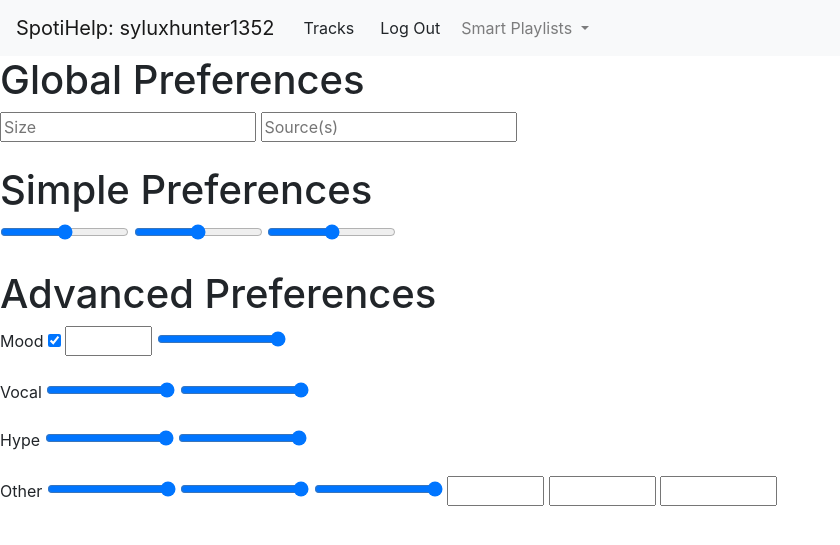
After one commit to bflisk/SpotiHelp, a Flask app: page /playlist-new/options in a window 1280 px wide. The commit adds this page. Shown: the top 545 px of the page, without its empty margins (0-840 px from the left). Run offline with Flask 2, Linux system fonts and the light colour scheme; a user stored in the database is signed in; some libraries are stand-ins or nearby versions.

Commit message:
Added New Playlist Preferences
- Added a page where user can specify various options for the new smart playlist they are creating

```diff
--- a/app.py
+++ b/app.py
@@ -159,6 +159,7 @@ def redirectPage():
     session["token_info"] = token_info # Saves token info into the the session
     sp = create_sp()
     session["username"] = sp.current_user()['display_name'] # Sets session username
+    #session["user_id"] = generate_password_hash(session["username"],method='pbkdf2:sha256', salt_length=8) # Generate unique id for user
 
     # Checks if the user is registered and adds to database accordingly
     if not db.execute("SELECT * FROM users WHERE username=?", session["username"]):
@@ -220,9 +221,9 @@ def new_playlist():
 
     if request.method == "POST":
         # Gets user's desired new playlist parameters
-        playlist_name = request.form.get("playlist_name")
-        playlist_pub = request.form.get("playlist_pub")
-        playlist_desc = request.form.get("playlist_desc")
+        name = request.form.get("playlist_name")
+        pub = request.form.get("playlist_pub")
+        desc = request.form.get("playlist_desc")
 
         # Parses whether playlis is public or not
         if playlist_pub == 'on':
@@ -231,7 +232,7 @@ def new_playlist():
             playlist_pub = False
 
         # Creates the playlist in the user's library
-        sp.user_playlist_create(session['username'], playlist_name, public=playlist_pub, description=playlist_desc)
+        sp.user_playlist_create(session['username'], name, public=pub, description=desc)
 
         # Gets new playlist information from Spotify
         #sp.playlist
@@ -242,15 +243,64 @@ def new_playlist():
         except:
             playlist_art = ''
 
-        # Adds the new playlist into the database
-        """db.execute("INSERT INTO playlists VALUES (?,?,?,?,?);", session['user_id'], playlist['id'], playlist['name'],
-                    playlist_art, playlist['external_urls']['spotify'])
-        """
-
         #return redirect(f"/playlist-edit/{playlist_id}")
         return render_template("playlist-new.html")
     else:
         return render_template("playlist-new.html")
+
+
+# Displays options for the creation of a new smart playlist
+@app.route("/playlist-new/options", methods=["GET", "POST"])
+@login_required
+def new_playlist_options():
+    if request.method == "POST":
+        sp = create_sp() # Creates a new spotify object
+        playlist_options = {} # Initializes the playlist's options
+
+        # Global preferences
+        size = request.form.get("playlist_size") # Number of songs in playlist
+        source = request.form.get("source") # TODO Source(s) the new playlist pulls from
+
+        # Simple Preferences
+        playlist_options.update({"mood": request.form.get("mood")})
+        playlist_options.update({"vocal": request.form.get("vocal")})
+        playlist_options.update({"hype": request.form.get("hype")})
+
+        # Advanced Preferences
+        # Mood
+        playlist_options.update({"mode": request.form.get("mode")}) # (0/1) Mode = Minor/Major
+        playlist_options.update({"key": request.form.get("key")}) # Uses pitch-class notation (e.g. 0 = C, 1 = C#, 2= D)
+        playlist_options.update({"valence": request.form.get("valence")}) # (0-1)'positiveness/happiness' of track
+
+        # Vocal
+        playlist_options.update({"speechiness": request.form.get("speechiness")}) # (0-1) Presence of spoken word (> 0.66 = All spoken word, 0.33 < semi-spoken < 0.66, All instruments < 0.33)
+        playlist_options.update({"instrumentalness": request.form.get("instrumentalness")}) # (0-1) Absence of spoken word (> 0.5 is high confidence)
+
+        # Hype
+        playlist_options.update({"loudness": request.form.get("loudness")}) # (-60 - 0) How loud a track is overall
+        playlist_options.update({"energy": request.form.get("energy")}) # (0-1) Energy brooooo
+
+        # Other
+        playlist_options.update({"danceability": request.form.get("danceability")}) # (0-1) How easy it is to dance to
+        playlist_options.update({"acousticness": request.form.get("acousticness")}) # (0-1) Confidence of how acoustic a track is
+        playlist_options.update({"liveness": request.form.get("liveness")}) # (0-1) Probability of track being played live
+        playlist_options.update({"tempo": request.form.get("tempo")}) # TODO Find out tempo range
+        playlist_options.update({"avg_duration": request.form.get("avg_duration")}) # Average song duration
+        playlist_options.update({"total_duration": request.form.get("total_duration")}) # Total playlist duration #TODO Create formula for deviation from user specified value
+
+        # TODO Make sure simple and advanced preferences are mutually exclusive
+
+        #return redirect(url_for("new_playlist_create"))
+        return render_template("playlist-new-options.html")
+    else:
+        return render_template("playlist-new-options.html")
+
+
+# Prompts for final options and creates the user-generated smart playlist
+@app.route("/playlist-new/create", methods=["GET", "POST"])
+@login_required
+def new_playlist_create():
+    return render_template("playlist-new-create.html")
 
 
 # Allows the user to edit existing playlists
@@ -294,6 +344,7 @@ def edit_playlist():
     return render_template("playlist-edit.html", playlists=playlists)
 
 
+# Opens up a specific playlist for a user to edit
 @app.route("/playlist-edit/<playlist>")
 @login_required
 def edit_specific_playlist(playlist):
--- /dev/null
+++ b/templates/playlist-new-options.html
@@ -0,0 +1,52 @@
+{% extends 'layout.html' %}
+
+{% block title %}
+    New Playlist Options
+{% endblock title %}
+
+{% block body %}
+    <div id="global_prefs" class="prefs big_prefs">
+        <h1>Global Preferences</h1>
+        <input type="text" placeholder="Size" name="size">
+        <input type="text" placeholder="Source(s)" name="source">
+    </div><br>
+
+    <div id="simple_prefs" class="prefs big_prefs">
+        <h1>Simple Preferences</h1>
+        <input type="range" min="0" max="100" value="50" class="slider" name="mood">
+        <input type="range" min="0" max="100" value="50" class="slider" name="vocal">
+        <input type="range" min="0" max="100" value="50" class="slider" name="hype">
+    </div><br>
+
+    <div id="advanced_prefs" class="prefs big_prefs">
+        <h1>Advanced Preferences</h1>
+        <div id="mood" class="prefs small_prefs">
+            <p1>Mood</p1>
+            <input type="checkbox" name="mode" checked data-toggle="toggle">
+            <input type="number" name="key" min="0" max="11">
+            <input type="range" min="0" max="1" value="0.500" class="slider" name="valence">
+        </div><br>
+
+        <div id="vocal" class="prefs small_prefs">
+            <p1>Vocal</p1>
+            <input type="range" min="0" max="1" value="0.500" class="slider" name="speechiness">
+            <input type="range" min="0" max="1" value="0.500" class="slider" name="instrumentalness">
+        </div><br>
+
+        <div id="hype" class="prefs small_prefs">
+            <p1>Hype</p1>
+            <input type="range" min="0" max="1" value="0.500" class="slider" name="loudness">
+            <input type="range" min="0" max="1" value="0.500" class="slider" name="energy">
+        </div><br>
+
+        <div id="other" class="prefs small_prefs">
+            <p1>Other</p1>
+            <input type="range" min="0" max="1" value="0.500" class="slider" name="danceability">
+            <input type="range" min="0" max="1" value="0.500" class="slider" name="acousticness">
+            <input type="range" min="0" max="1" value="0.500" class="slider" name="liveness">
+            <input type="number" min="10" max="300" name="tempo">
+            <input type="number" min="1" max="1800" name="avg_duration">
+            <input type="number" min="1" max="86400" name="total_duration">
+        </div><br>
+    </div>
+{% endblock body %}
--- a/templates/playlist-new.html
+++ b/templates/playlist-new.html
@@ -6,10 +6,10 @@
 
 {% block body %}
     <h1 class="header">Create a New Smart Playlist</h1>
-    <form action={{ url_for("new_playlist") }} method="post">
+    <form action={{ url_for("new_playlist_options") }} method="post">
         <input autocomplete="off" class="form-control" name="playlist_name" placeholder="Name" type="text">
         <input type="checkbox" name="playlist_pub" checked data-toggle="toggle">
-        <input autocomplete="off" class="form-control" name="playlist_desc" placeholder="Page" type="text">
-        <button type="submit">New Playlist</button>
+        <input autocomplete="off" class="form-control" name="playlist_desc" placeholder="Description" type="text">
+        <button type="submit">Next</button>
     </form>
 {% endblock %}
```
Also changed, not shown: 1 other file.
